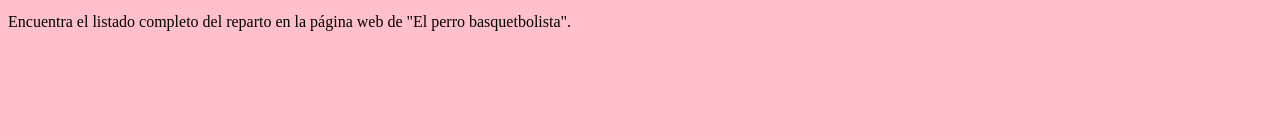
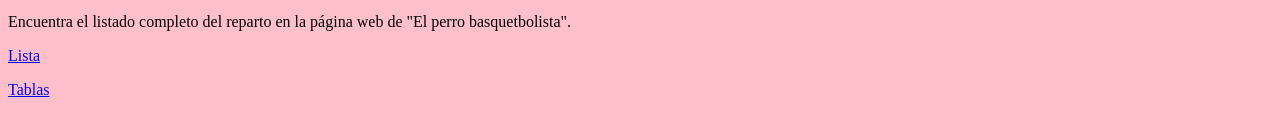
Before and after one commit to Srujano17/prac1, a plain HTML site: page index.html in a window 1280 px wide. Shown: the part 472-608 px from the top of the page. Drawn offline with Linux system fonts and the light colour scheme.

Commit message:
Update index.html

```diff
--- a/index.html
+++ b/index.html
@@ -7,5 +7,7 @@
         <img src= "https://i.ytimg.com/vi/rVRjTnpXeGo/maxresdefault.jpg" "widht=400 height=200"/>
 		<p>Aunque no se incluyen los 150 minutos de un partido de campeonato completo,"El perro basquetbolista" logra captar tu atención durante las 4 horas que dura el film. Al final, cualquier amante de los perros puede llorar. Si te gusta el baloncesto o las mascotas, esta es la película para ti.</p>
         <p>Encuentra el listado completo del reparto en la página web de "El perro basquetbolista".</p>
+	<p><a href="index2.html">Lista</a></p>
+	<p><a href="index123.html">Tablas</a></p>
   </body>
 </html>
```
